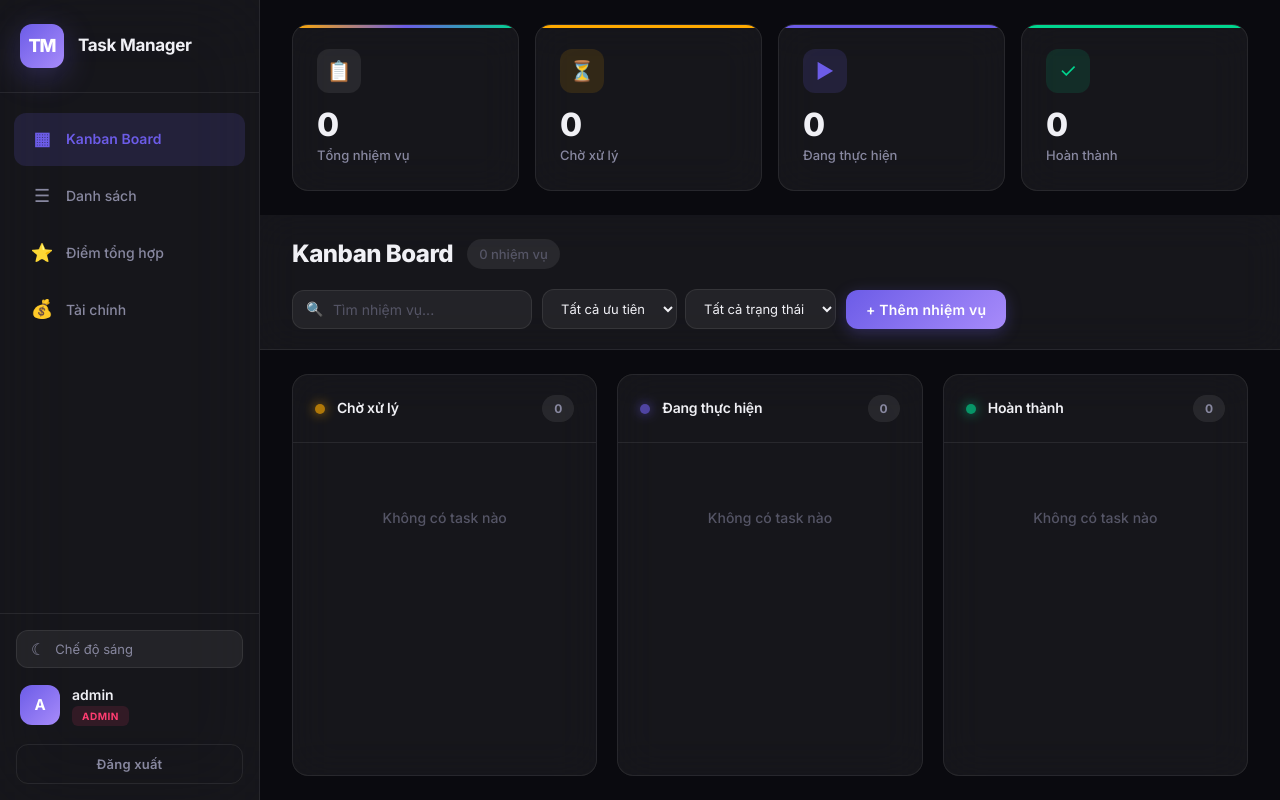
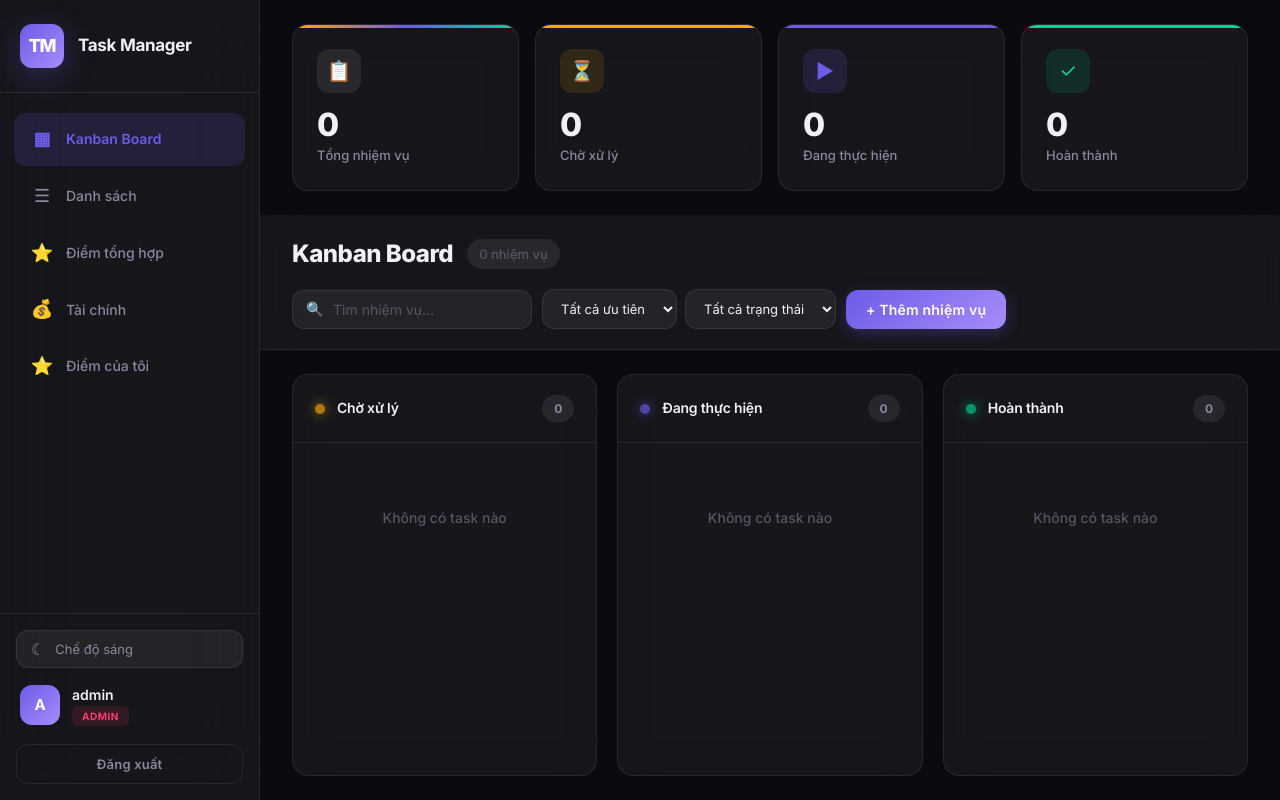
Before and after one commit to hidenononion/task-manager, a Flask app: page /dashboard in a window 1280 px wide. Run offline with Flask 3, Linux system fonts and the light colour scheme; the visitor is signed in with stand-in values (Sample User, id 1); data comes from the database, SQL or seed files in the repository; data that the repository does not hold is empty; some libraries are stand-ins or nearby versions.

Commit message:
Show 'My Points' for all users

```diff
--- a/templates/dashboard.html
+++ b/templates/dashboard.html
@@ -20,7 +20,7 @@
             <a href="#" class="nav-item admin-only" data-view="finance" style="display:none;">
                 <span class="nav-icon">&#128176;</span> Tài chính
             </a>
-            <a href="#" class="nav-item user-only" data-view="my-points" style="display:none;">
+            <a href="#" class="nav-item" data-view="my-points">
                 <span class="nav-icon">&#11088;</span> Điểm của tôi
             </a>
         </nav>
```
